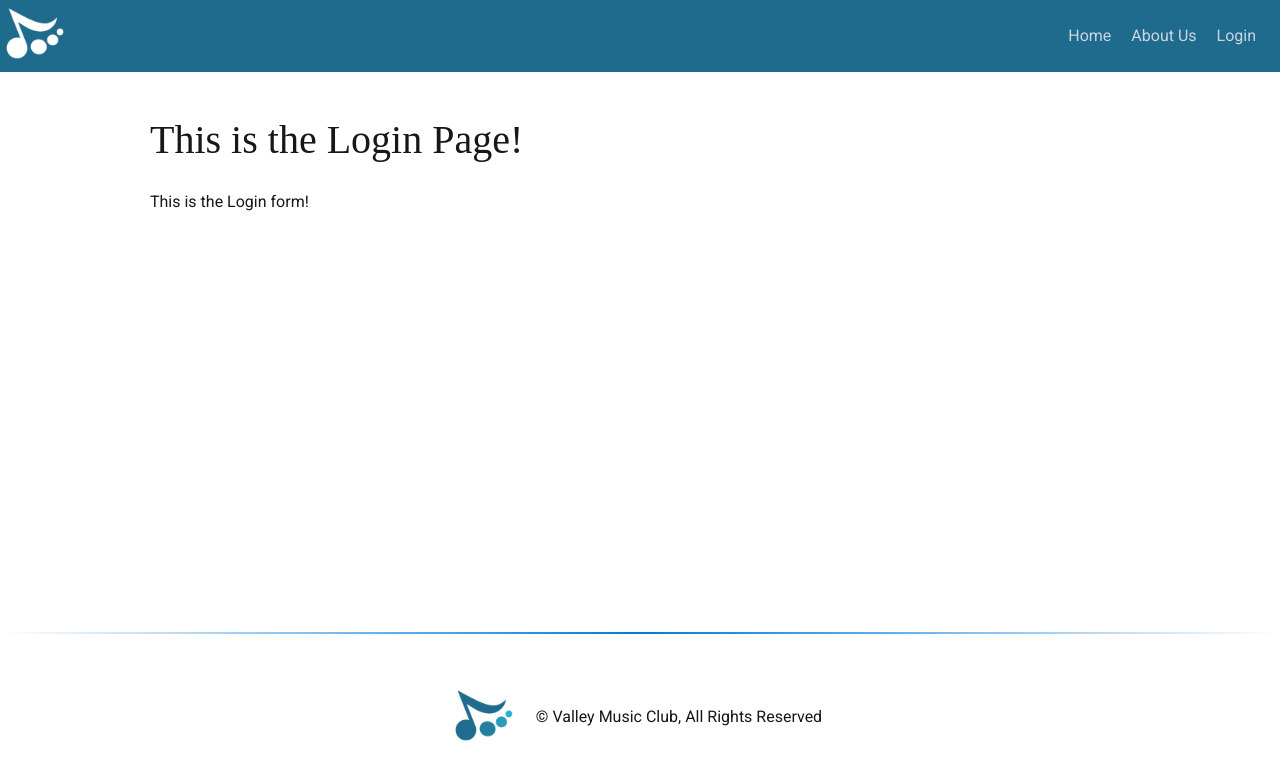
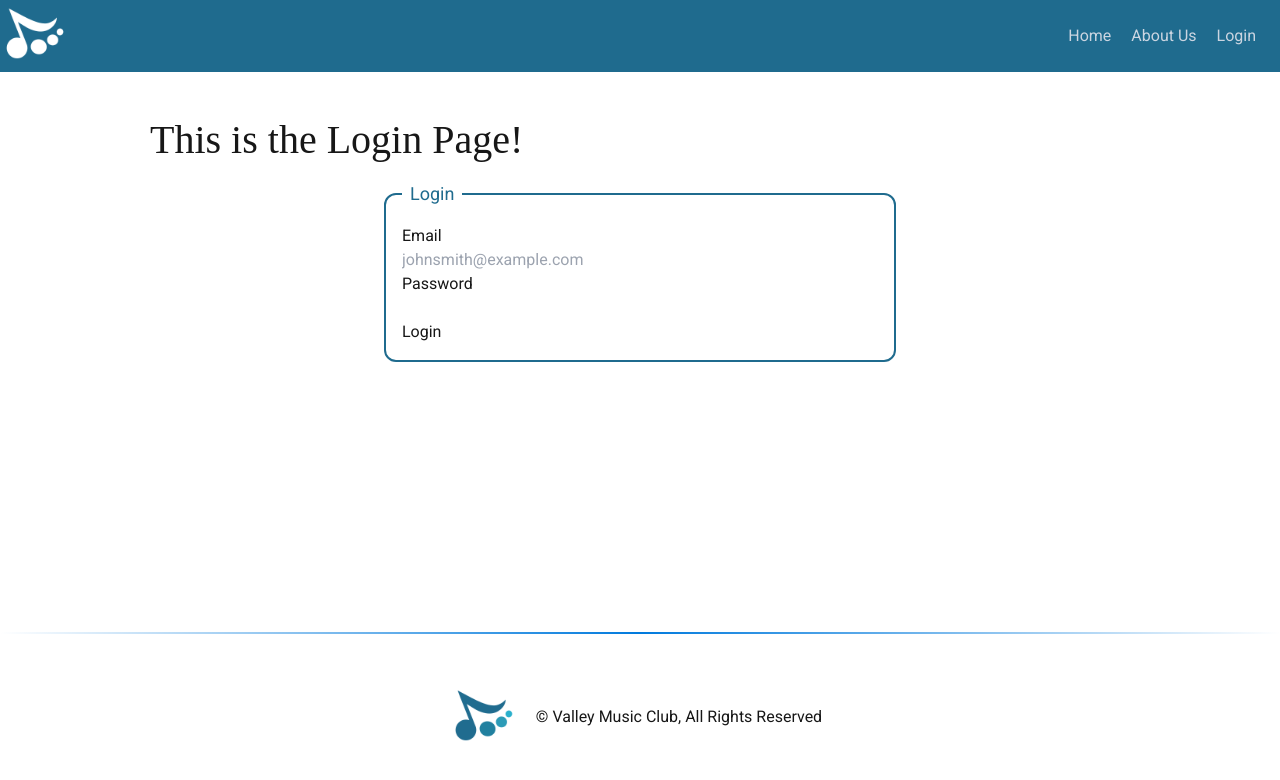
Before and after one commit to blissfulsaint/valleymusicclub, a Next.js app: page /account/login in a window 1280 px wide. Shown: the top 780 px of the page. Built offline with nearby package versions, Linux system fonts and the light colour scheme; a web font is replaced by a local one.

Commit message:
Fix errors with early login logic and revise styles

```diff
--- a/app/lib/actions/auth.ts
+++ b/app/lib/actions/auth.ts
@@ -1,6 +1,10 @@
 'use server';
 
 import { z } from 'zod';
+import { sql } from '@vercel/postgres';
+import { User } from '../db/definitions';
+import { revalidatePath } from 'next/cache';
+import { redirect } from 'next/navigation';
 
 const AccountFormSchema = z.object({
     user_id: z.string(),
@@ -33,7 +37,7 @@ export type AuthState = {
         password?: string[];
         phone?: string[];
     };
-    message?: string | null;
+    message: string;
 }
 
 const AuthenticateUser = AccountFormSchema.omit({
@@ -44,11 +48,37 @@ const AuthenticateUser = AccountFormSchema.omit({
     phone: true,
 })
 
-export async function authenticateUser(prevState: void, formData: FormData) {
+export async function authenticateUser(prevState: AuthState, formData: FormData) {
     const validatedFields = AuthenticateUser.safeParse({
         email: formData.get('email'),
         password: formData.get('password'),
     });
+
+    if (!validatedFields.success) {
+        return {
+            errors: validatedFields.error.flatten().fieldErrors,
+            message: 'Missing Fields. Failed to Login.'
+        };
+    }
+
+    const { email, password } = validatedFields.data
+
+    try {
+        const user = await sql<User>`SELECT * FROM dev.test_user WHERE email=${email} AND password=${password}`;
+        if (user.rows[0]) {
+            return { message: `Welcome, ${user.rows[0]['first_name']}!`};
+        } else {
+            return { message: 'Login failed.'};
+        }
+    } catch (error) {
+        console.log(error);
+        return {
+            message: 'Database Error: Failed to Login.'
+        };
+    }
+
+    revalidatePath('/');
+    redirect('/');
 }
 
 export async function createUser() {
--- /dev/null
+++ b/app/lib/db/definitions.ts
@@ -0,0 +1,10 @@
+export type User = {
+    id: number;
+    first_name: string;
+    middle_name: string;
+    last_name: string;
+    email: string;
+    password: string;
+    phone: string;
+    email_verified: 'y' | 'n';
+}
--- a/app/page-in-development/page.tsx
+++ b/app/page-in-development/page.tsx
@@ -11,7 +11,7 @@ export default function PageInDevelopment() {
         <LayoutBand>
             <h1>Looks like this page isn&#39;t done yet!</h1>
             <p>We are still hard at work developing this page. Please try again later!</p>
-            <Link href='/' className="block w-fit"><p className="rounded bg-accent1 w-fit px-4 mx-2 my-4 hover:bg-white hover:text-accent1">Return Home</p></Link>
+            <Link href='/' className="block w-fit"><p className="rounded bg-accent1 w-fit px-4 mx-2 my-4 hover:bg-slate-200 text-white hover:text-accent1 transition duration 150">Return Home</p></Link>
         </LayoutBand>
     )
 }
--- a/app/ui/components/CardLink/CardLink.tsx
+++ b/app/ui/components/CardLink/CardLink.tsx
@@ -24,7 +24,7 @@ export default function CardLink({
                     className={`w-full h-64 bg-slate-400 rounded-xl overflow-hidden cursor-pointer relative ${twClassName}`}
                 >
                     <div
-                        className="absolute inset-0 transition-transform transform scale-100 hover:scale-110"
+                        className="absolute inset-0 transition-transform transform scale-100 hover:scale-110 text-white"
                         style={{
                             backgroundImage: `url('${imgSrc}')`,
                             backgroundSize: 'cover',
--- a/app/ui/components/Form/Form.tsx
+++ b/app/ui/components/Form/Form.tsx
@@ -1,5 +1,5 @@
 interface FormProps {
-    action: any;
+    action: ((payload: FormData) => void) | string;
     children: React.ReactNode;
 }
 
--- a/app/ui/components/account/CreateAccountForm/CreateAccountForm.tsx
+++ b/app/ui/components/account/CreateAccountForm/CreateAccountForm.tsx
@@ -1,17 +1,25 @@
 'use client';
 
-import { useActionState } from "react"
+// import { useActionState } from "react"
 import Form from "@/app/ui/components/Form/Form"
-import { createUser } from "@/app/lib/actions/auth"
+// import { createUser, AuthState } from "@/app/lib/actions/auth"
 
 export default function CreateAccountForm() {
-    const [state, formAction, isPending] = useActionState(
-        createUser,
-        undefined,
-    );
+    // const initialState: AuthState = { message: '', errors: {}}
+    // const [state, formAction, isPending] = useActionState(
+    //     createUser,
+    //     initialState,
+    // );
 
     return (
-        <Form action={formAction}>
+        <Form action='/'>
+            {/* <div id="form-error" aria-live="polite" aria-atomic="true">
+                {state.message && (
+                    <p className="mt-2 text-sm text-red-500" key="Form Error">
+                        {state.message}
+                    </p>
+                )}
+            </div> */}
             <p>This is the Create Account form!</p>
         </Form>
     )
--- a/app/ui/components/account/LoginForm/LoginForm.tsx
+++ b/app/ui/components/account/LoginForm/LoginForm.tsx
@@ -5,7 +5,7 @@ import Form from "@/app/ui/components/Form/Form"
 import { authenticateUser, AuthState } from "@/app/lib/actions/auth";
 
 export default function LoginForm() {
-    const initialState: AuthState = { message: null, errors: {}}
+    const initialState: AuthState = { message: '', errors: {}}
     const [state, formAction, isPending] = useActionState(
         authenticateUser,
         initialState,
@@ -13,7 +13,38 @@ export default function LoginForm() {
 
     return (
         <Form action={formAction}>
-            <p>This is the Login form!</p>
+            <fieldset className="rounded-xl border-solid border-2 border-primaryColor max-w-lg p-4 m-auto">
+                <legend className="px-2 text-lg text-primaryColor">Login</legend>
+                <div id="form-error" aria-live="polite" aria-atomic="true">
+                    {state.message && (
+                        <p className="mt-2 text-sm text-red-500" key="Form Error">
+                            {state.message}
+                        </p>
+                    )}
+                </div>
+                <div>
+                    <label htmlFor="email">Email</label>
+                    <input
+                        id="email"
+                        name="email"
+                        type="email"
+                        placeholder="johnsmith@example.com"
+                        className="block"
+                        required
+                    />
+                </div>
+                <div>
+                    <label htmlFor="password">Password</label>
+                    <input
+                        type="password"
+                        id="password"
+                        name="password"
+                        className="block"
+                        required
+                    />
+                </div>
+                <button type="submit" disabled={isPending}>Login</button>
+            </fieldset>
         </Form>
     )
 }
--- a/app/ui/components/body/NavBar/NavBar.tsx
+++ b/app/ui/components/body/NavBar/NavBar.tsx
@@ -62,7 +62,7 @@ export default function NavBar() {
             >
                 {links.map((link, index) => {
                     return (
-                        <li key={index} className='hover:text-white cursor-pointer'>
+                        <li key={index} className='hover:text-white cursor-pointer transition duration 150'>
                             <Link href={link.href} aria-label={link.ariaLabel} onClick={handleLinkClick}>
                                 {link.pageTitle}
                             </Link>
```
